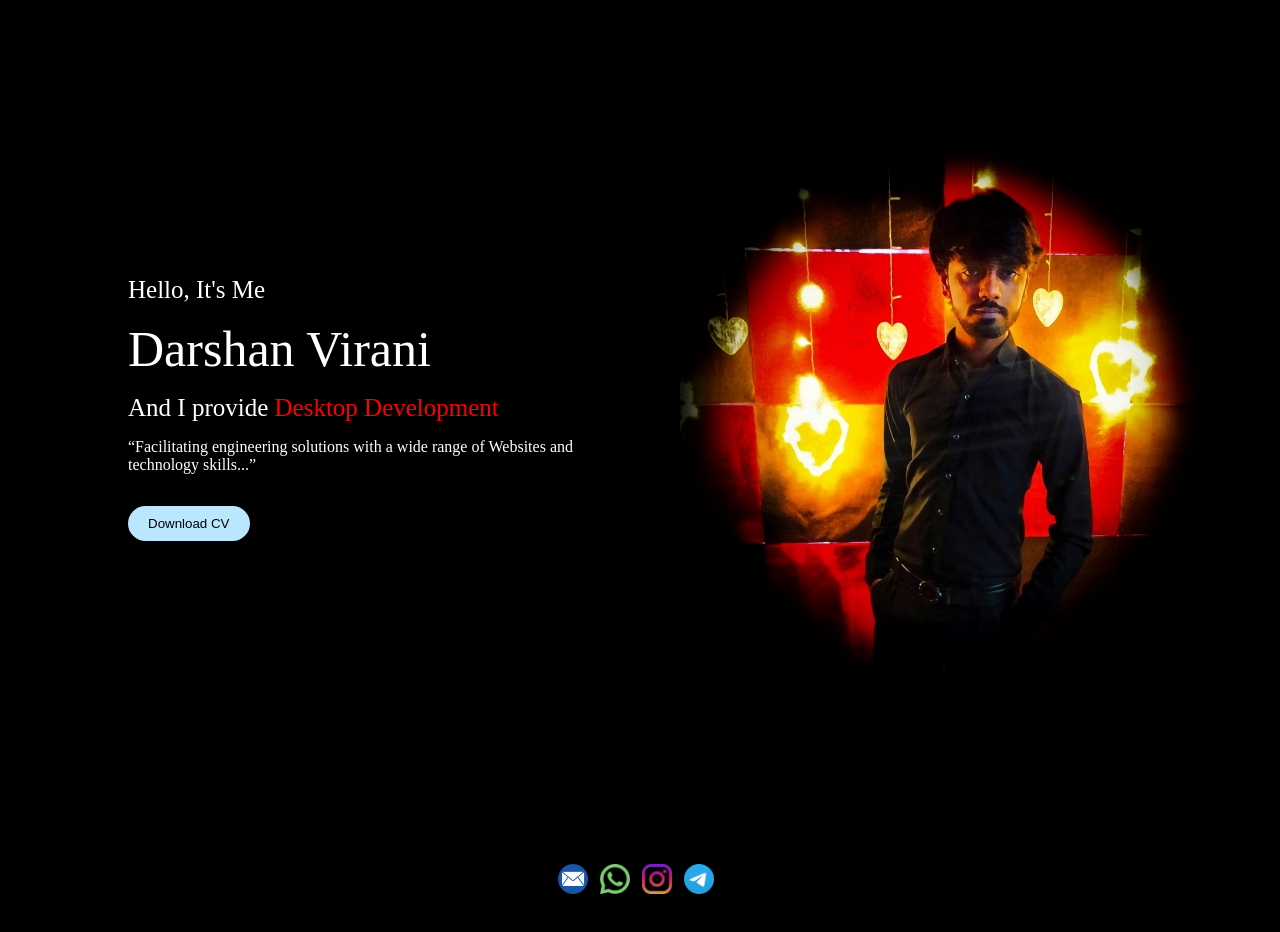
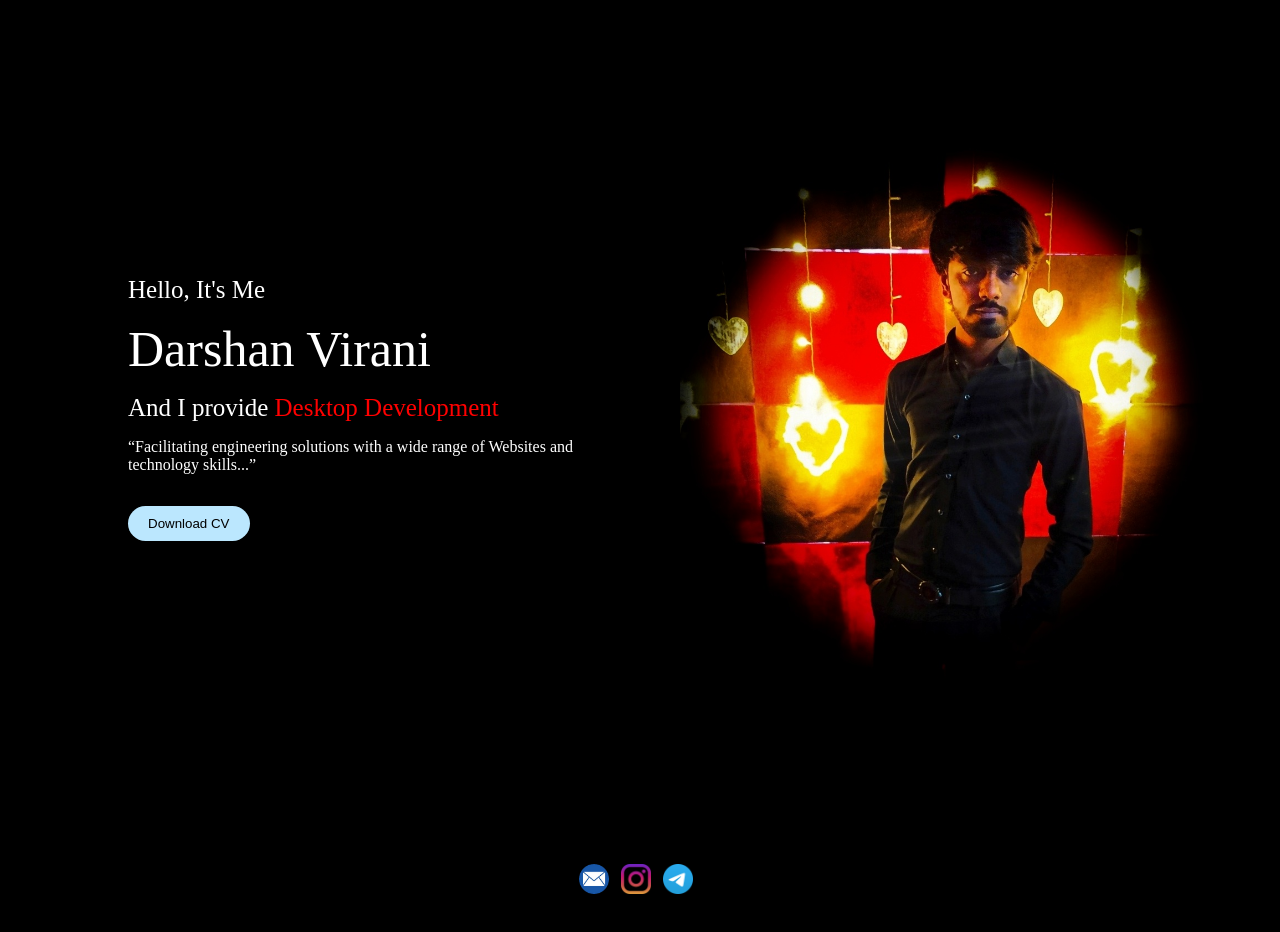
Before and after one commit to darshvirani/darshvirani.github.io, a plain HTML site: page index.html in a window 1280 px wide. Drawn offline with Linux system fonts and the light colour scheme.

Commit message:
whatsapp contact  removed

```diff
--- a/index.html
+++ b/index.html
@@ -63,7 +63,7 @@
     <footer>
         <div class="navIcon">
             <a href="mailto:darshanvirani203@gmail.com"><img src="res/images/emailLogo.png" alt="Email Logo" height="30px" class="navIconName"></a>
-            <a href=""><img src="res/images/whatsapp.png" alt="Whatsapp Logo" height="30px" class="navIconName"></a>
+            <!-- <a href=""><img src="res/images/whatsapp.png" alt="Whatsapp Logo" height="30px" class="navIconName"></a> -->
             <a href="https://www.instagram.com/mr_darsh_virani_07_"><img src="res/images/instagram.png" alt="Instagram Logo" height="30px" class="navIconName"></a>
             <a href="https://t.me/Mr_Darsh_Virani_07"><img src="res/images/telegram.png" alt="Telegram Logo" height="30px" class="navIconName"></a>
         </div>
```
